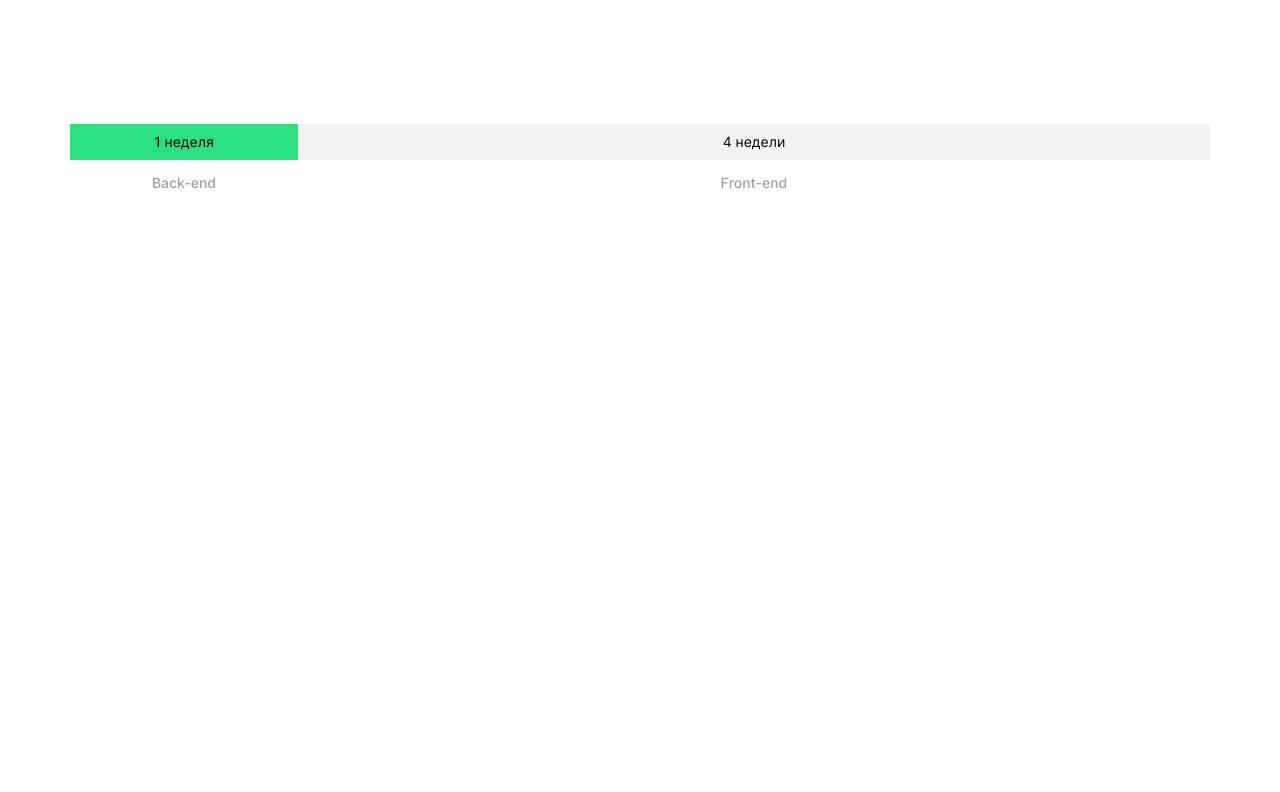
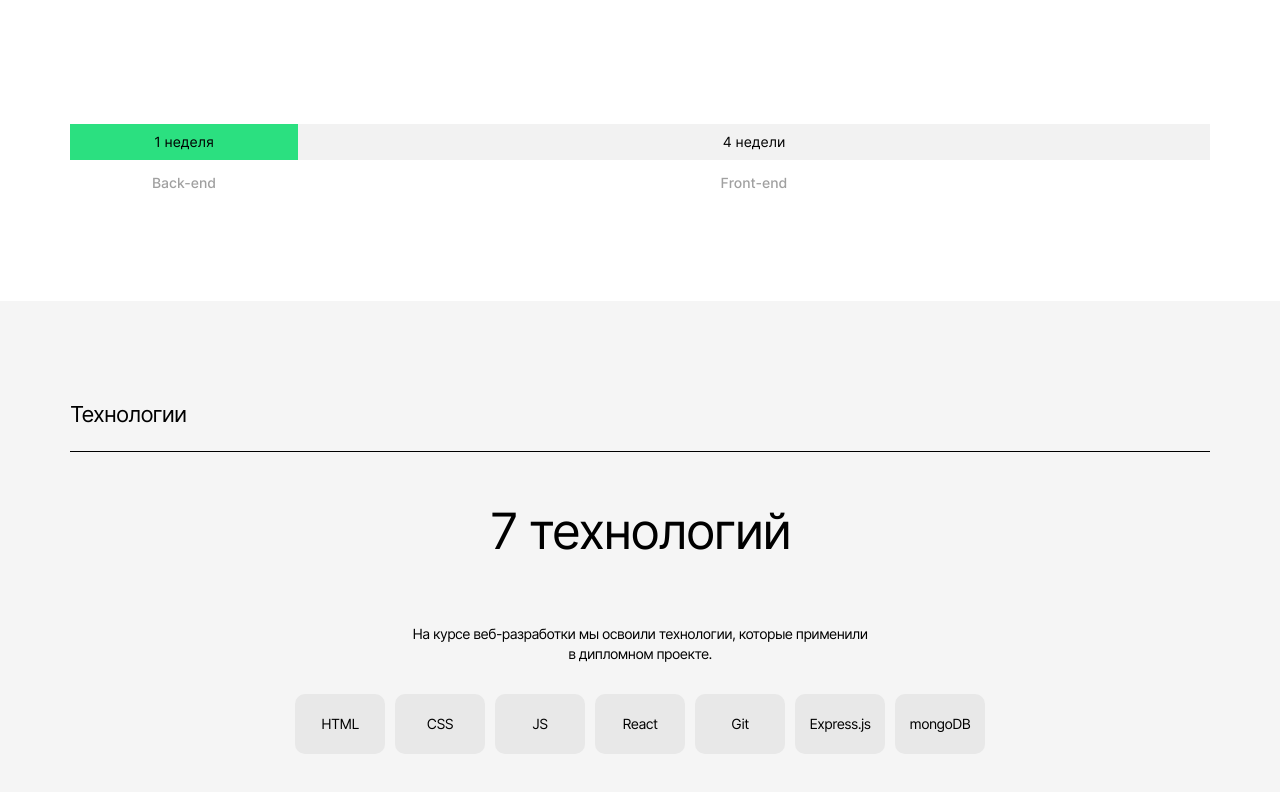
Before and after one commit to ViDasha/movies-explorer-frontend, a React (Create React App) app: page / in a window 1280 px wide. Shown: the part 971-1763 px from the top of the page. Before the commit the page ends 1332 px from the top, so only its background shows below. Built offline with nearby package versions, Linux system fonts and the light colour scheme.

Commit message:
feat: add Techs

```diff
--- a/src/components/Main/Main.jsx
+++ b/src/components/Main/Main.jsx
@@ -13,8 +13,8 @@
       <Header />
       <Promo />
       <AboutProject />
+      <Techs />
       {/*
-      <Techs />
       <AboutMe />
       <Portfolio />
       <Footer />
--- a/src/components/Techs/Techs.css
+++ b/src/components/Techs/Techs.css
@@ -0,0 +1,66 @@
+.techs {
+  background-color: #F5F5F5;
+  padding: 100px 70px 100px;
+}
+
+.techs__title {
+  margin: 0;
+  font-style: normal;
+  font-weight: 400;
+  font-size: 22px;
+  line-height: 27px;
+  letter-spacing: -0.04em;
+  padding-bottom: 23px;
+  border-bottom: 1px solid #000;
+}
+
+.techs__technologies {
+  display: flex;
+  flex-direction: column;
+  justify-content: center;
+  align-items: center;
+}
+
+.techs__name {
+  font-style: normal;
+  font-weight: 400;
+  font-size: 50px;
+  line-height: 58px;
+  text-align: center;
+  letter-spacing: -0.04em;
+}
+
+.techs__description {
+  max-width: 460px;
+  font-style: normal;
+  font-weight: 400;
+  font-size: 14px;
+  line-height: 20px;
+  text-align: center;
+  letter-spacing: -0.04em;
+}
+
+.techs__list {
+  display: grid;
+  gap: 10px;
+  grid-template-columns: repeat(7, 1fr);
+  text-decoration: none;
+  list-style: none;
+  padding: 0;
+}
+
+.techs__item {
+  display: flex;
+  width: 90px;
+  height: 60px;
+  background-color: #E8E8E8;
+  border-radius: 10px;
+  font-style: normal;
+  font-weight: 400;
+  font-size: 14px;
+  line-height: 17px;
+  text-align: center;
+  letter-spacing: -0.04em;
+  justify-content: center;
+  align-items: center;
+}
--- a/src/components/Techs/Techs.jsx
+++ b/src/components/Techs/Techs.jsx
@@ -0,0 +1,26 @@
+import React from "react";
+
+function Techs() {
+  return (
+    <section className="techs">
+      <h2 className="techs__title">Технологии</h2>
+      <div className="techs__technologies">
+        <h3 className="techs__name">7 технологий</h3>
+        <p className="techs__description">На курсе веб-разработки мы освоили технологии, которые применили в дипломном проекте.</p>
+        <nav>
+          <ul className="techs__list">
+            <li className="techs__item">HTML</li>
+            <li className="techs__item">CSS</li>
+            <li className="techs__item">JS</li>
+            <li className="techs__item">React</li>
+            <li className="techs__item">Git</li>
+            <li className="techs__item">Express.js</li>
+            <li className="techs__item">mongoDB</li>
+          </ul>
+        </nav>
+      </div>
+    </section>
+  );
+}
+
+export default Techs;
--- a/src/index.css
+++ b/src/index.css
@@ -6,3 +6,4 @@
 @import url(./components/Navigation/Navigation.css);
 @import url(./components/Promo/Promo.css);
 @import url(./components/AboutProject/AboutProject.css);
+@import url(./components/Techs/Techs.css);
```
